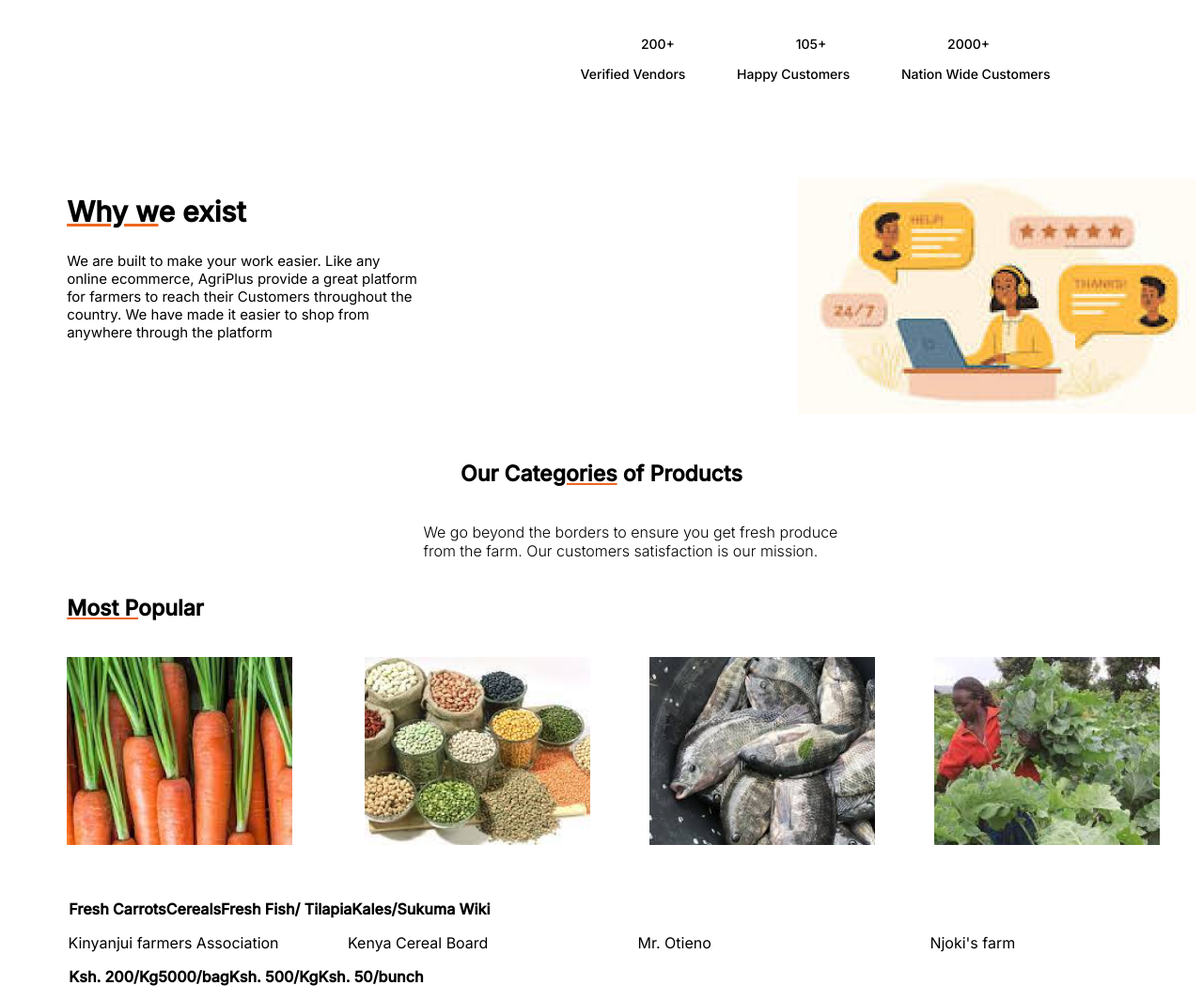
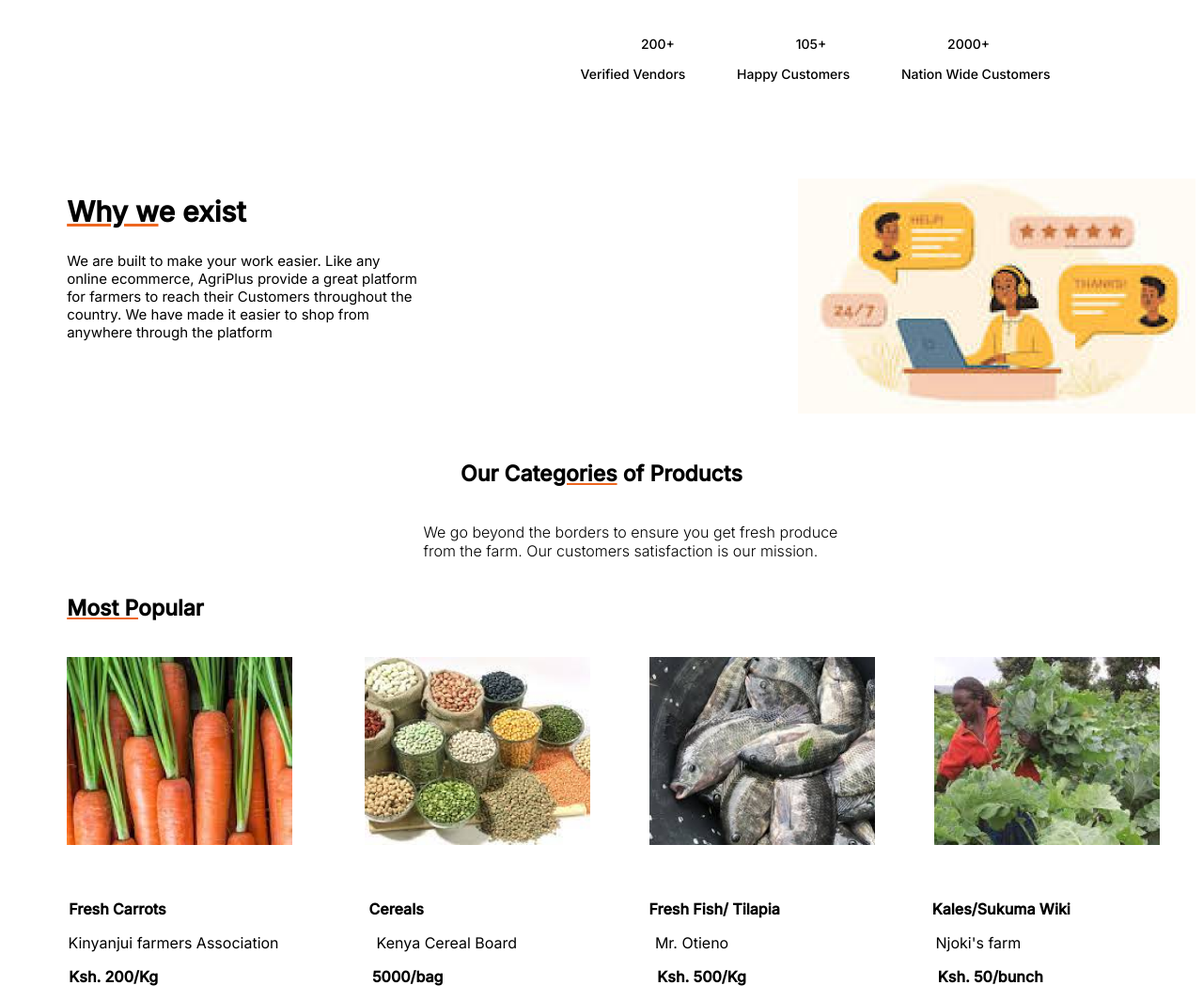
Before and after one commit to RachaelMuriithi/Week-2-Assignment-Project, a plain HTML site: page index.html in a window 1280 px wide. Shown: the part 577-1642 px from the top of the page at 94% size. Drawn offline with Linux system fonts and the light colour scheme.

Commit message:
align my list using margin

```diff
--- a/Assets/css/style.css
+++ b/Assets/css/style.css
@@ -188,6 +188,16 @@ font-family: inter;
     margin-left: 2%;
     font-weight: 800;
 }
+#ca {
+    margin-right: 18%;
+}
+#cr {
+    margin-right: 20%;
+}
+#fu {
+    margin-right: 13.5%;
+}
+
 #kinyanjui {
     list-style: none;
     display: flex;
@@ -196,15 +206,14 @@ font-family: inter;
 }
 #ki {
     margin-left: 2%;
-    margin-right: 5%;
+    margin-right: 7.5%;
 }
 #ke {
     margin-left: 1%;
-    margin-right: 13%;
+    margin-right: 12%;
 }
 #mr {
-    margin-right: 19%;
-
+    margin-right: 18%;
 }
 
 #ksh {
@@ -214,3 +223,12 @@ font-family: inter;
     justify-content: left;
     margin-left: 2%;
 }
+#kg {
+    margin-right: 19%;
+}
+#ba {
+    margin-right: 19%;
+}
+#sh {
+    margin-right: 17%;
+}
--- a/index.html
+++ b/index.html
@@ -125,9 +125,9 @@
         <img id="carrots" src="Assets/Images/Rectangle 5.png" alt="Fresh Carrots">
 
             <ul id="fresh">
-                <li>Fresh Carrots</li>
-                <li>Cereals</li>
-                <li>Fresh Fish/ Tilapia</li>
+                <li id="ca">Fresh Carrots</li>
+                <li id="cr">Cereals</li>
+                <li id="fu">Fresh Fish/ Tilapia</li>
                 <li>Kales/Sukuma Wiki</li>
             </ul>
             <ul id="kinyanjui">
@@ -137,9 +137,9 @@
                 <li>Njoki's farm</li>
             </ul>
             <ul id="ksh">
-                <li><b>Ksh. 200/Kg</b></li>
-                <li><b>5000/bag</b></li>
-                <li><b>Ksh. 500/Kg</b></li>
+                <li id="kg"><b>Ksh. 200/Kg</b></li>
+                <li id="ba"><b>5000/bag</b></li>
+                <li id="sh"><b>Ksh. 500/Kg</b></li>
                 <li><b>Ksh. 50/bunch</b></li>
             </ul>
 
```
